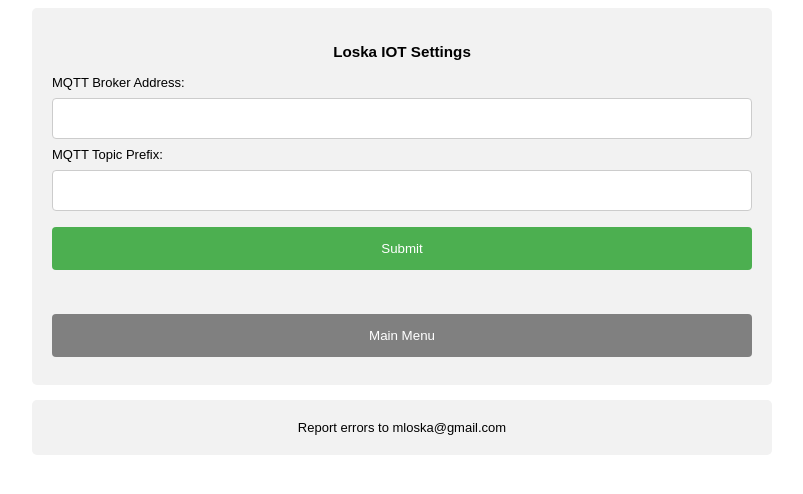
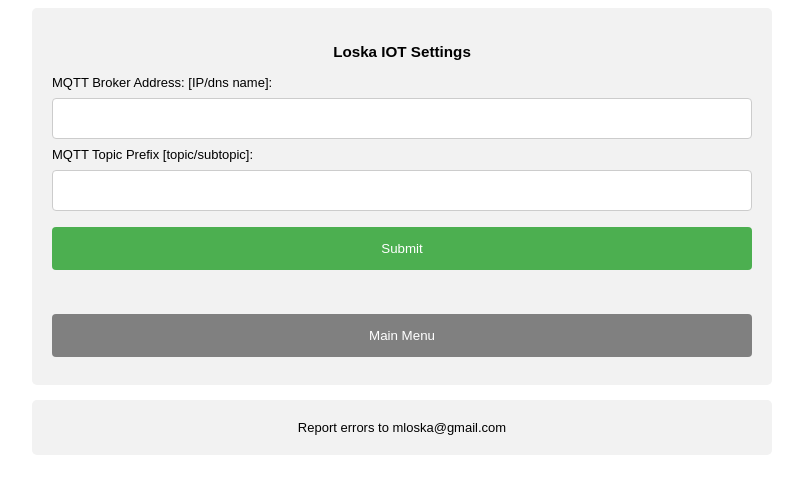
Before and after one commit to mloska/ml-IOT, a plain HTML site: page data/mqttSetForm.htm in a window 1280 px wide. Shown: the whole page, without its empty margins (238-1041 px from the left). Drawn offline with Linux system fonts and the light colour scheme; no server answers.

```diff
--- a/data/mqttSetForm.htm
+++ b/data/mqttSetForm.htm
@@ -8,9 +8,9 @@
 			<h3>Loska IOT Settings</h3>
 			<div>
 			  <form action="/set_mqtt" method="POST">
-				<label>MQTT Broker Address:</label>
+				<label>MQTT Broker Address: [IP/dns name]:</label>
 				<input type="text"  name="mqttServerAddress">
-				<label>MQTT Topic Prefix:</label>
+				<label>MQTT Topic Prefix [topic/subtopic]:</label>
 				<input type="text"  name="mqttPrefix">
 				<input type="submit" value="Submit">
 			  </form>
```
Also changed, not shown: 6 other files.
